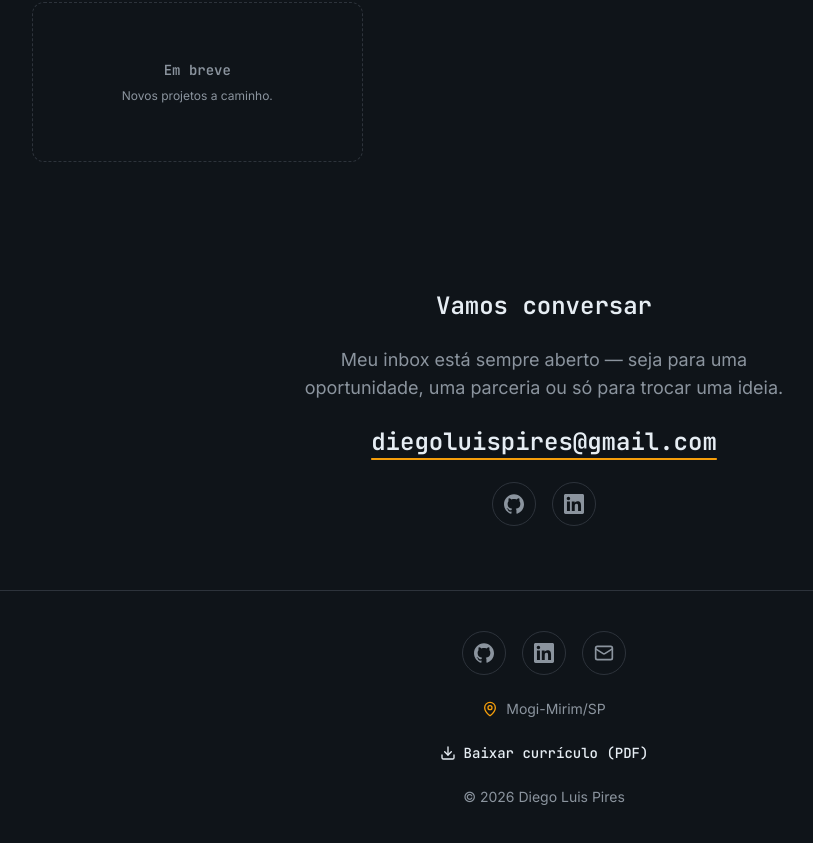
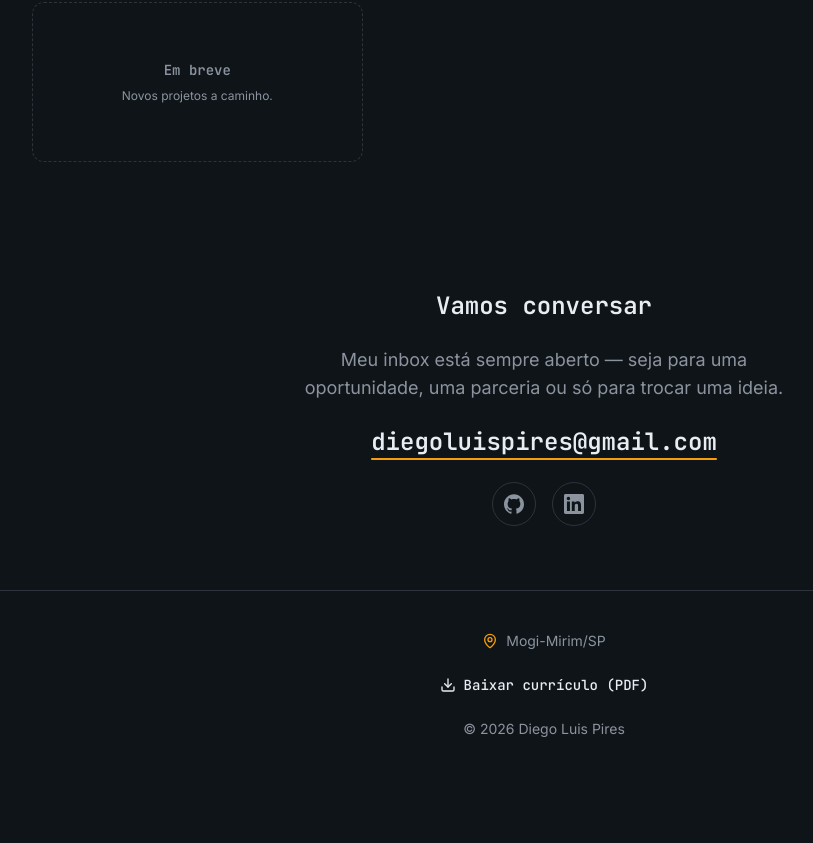
Before and after one commit to dlpires/portfolio, a Next.js app: page / in a window 1280 px wide. Shown: the part 4292-5135 px from the top of the page, without its empty margins (96-909 px from the left). After the commit the page ends 5071 px from the top, so only its background shows below. Built offline with nearby package versions, Linux system fonts and the light colour scheme.

Commit message:
refactor(footer): remove duplicated social links

```diff
--- a/src/sections/Footer.tsx
+++ b/src/sections/Footer.tsx
@@ -1,38 +1,11 @@
-import { Download, Mail, MapPin } from "lucide-react";
+import { Download, MapPin } from "lucide-react";
 
-import { GitHubIcon, LinkedInIcon } from "@/components";
-import { about, contact, profile, type SocialIcon } from "@/data";
-
-const socialIconMap = {
-  github: GitHubIcon,
-  linkedin: LinkedInIcon,
-  mail: Mail,
-} as const satisfies Record<SocialIcon, unknown>;
+import { about, contact, profile } from "@/data";
 
 export function Footer() {
   return (
     <footer className="border-t border-border px-6 py-10 sm:px-10">
       <div className="mx-auto flex max-w-5xl flex-col items-center gap-6 text-center">
-        <ul className="flex items-center justify-center gap-4" aria-label="Redes sociais">
-          {profile.socials.map((social) => {
-            const Icon = socialIconMap[social.icon];
-            const isMail = social.href.startsWith("mailto:");
-            return (
-              <li key={social.label}>
-                <a
-                  href={social.href}
-                  target={isMail ? undefined : "_blank"}
-                  rel={isMail ? undefined : "noopener noreferrer"}
-                  aria-label={social.label}
-                  className="flex size-11 items-center justify-center rounded-full border border-border text-muted transition-colors hover:border-accent hover:text-accent focus-visible:outline-2 focus-visible:outline-offset-2 focus-visible:outline-accent"
-                >
-                  <Icon aria-hidden="true" className="size-5" />
-                </a>
-              </li>
-            );
-          })}
-        </ul>
-
         <p className="font-body flex items-center gap-2 text-sm text-muted">
           <MapPin aria-hidden="true" className="size-4 text-accent" />
           {contact.location}
```
